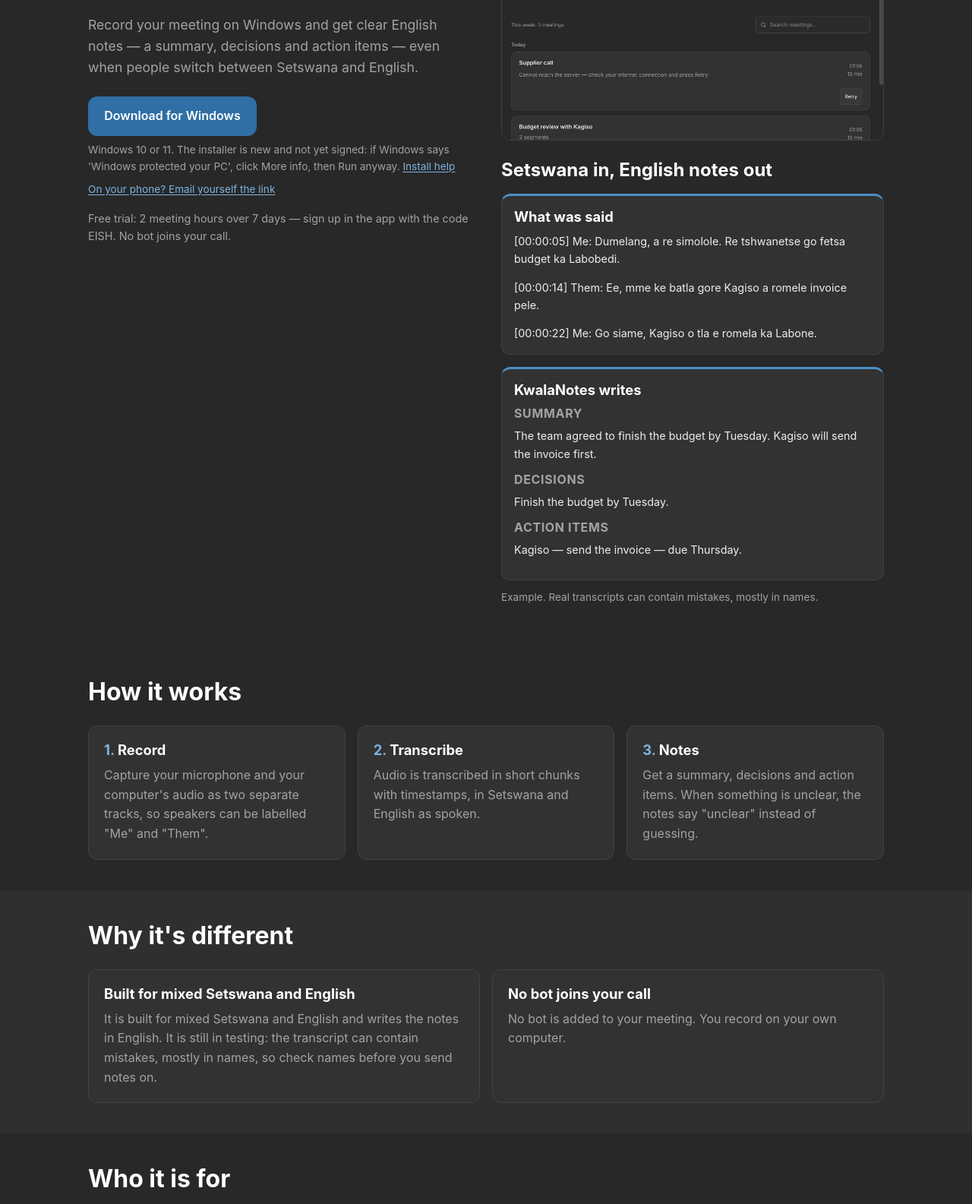
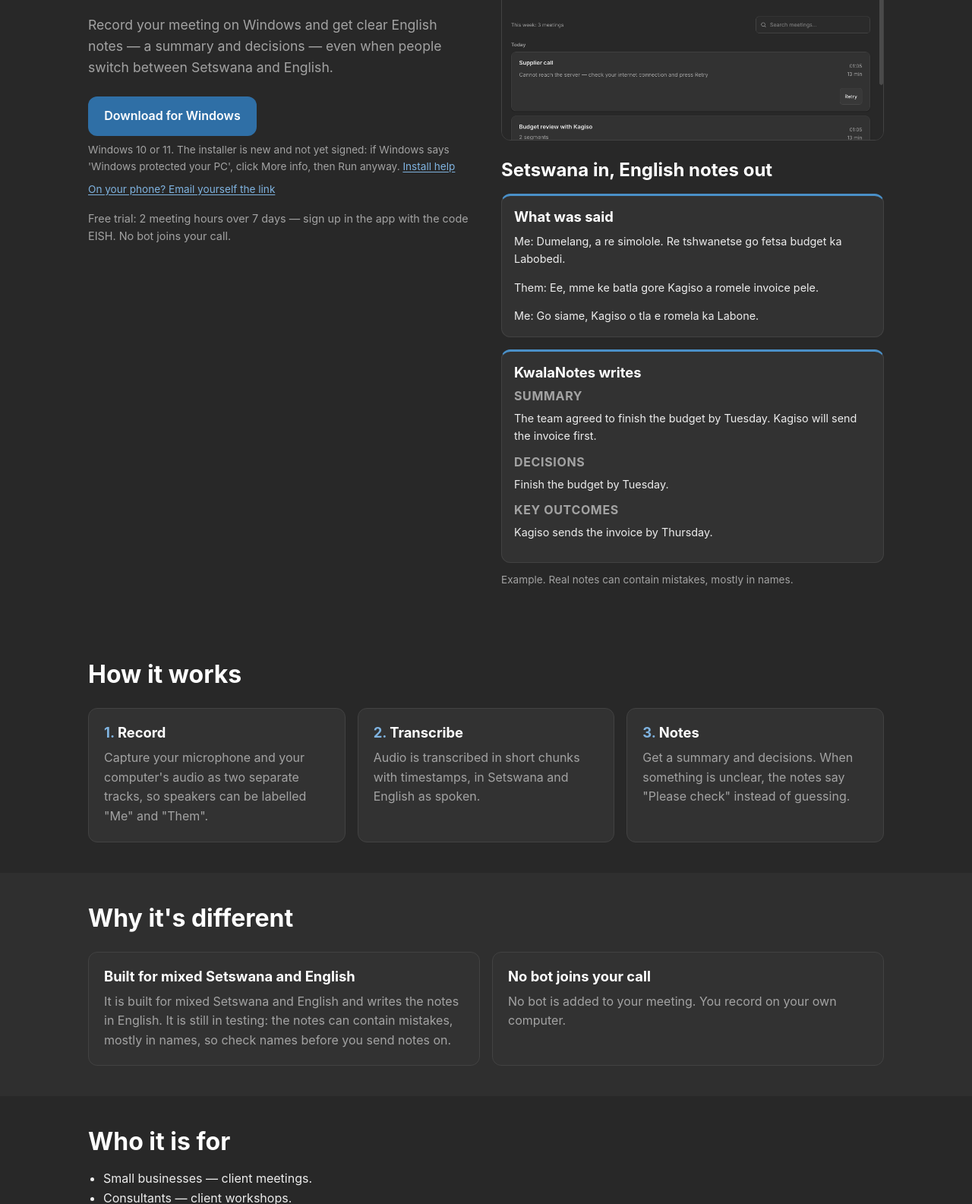
Before and after one commit to umar-arbi/setswana-notetaker-industry, a plain HTML site: page index.html in a window 1280 px wide. Shown: the part 292-1877 px from the top of the page at 76% size. Drawn offline with Linux system fonts and the light colour scheme; no server answers.

Commit message:
site: c9f4fc1

```diff
--- a/index.html
+++ b/index.html
@@ -43,7 +43,7 @@
         <div class="hero-copy">
           <h1>Meeting notes that understand Setswana and English</h1>
           <p class="subline">
-            Record your meeting on Windows and get clear English notes — a summary, decisions and action items — even when people switch between Setswana and English.
+            Record your meeting on Windows and get clear English notes — a summary and decisions — even when people switch between Setswana and English.
           </p>
           <div class="cta-row">
             <div class="download-cta"><a class="button button-primary" href="/download">Download for Windows</a>
@@ -56,11 +56,11 @@
           <img class="hero-app-shot" src="assets/app-home.png" alt="KwalaNotes home screen">
           <h2 id="example-title">Setswana in, English notes out</h2>
           <div class="sample-grid">
-            <article class="notes-card" aria-labelledby="transcript-title">
-              <h3 id="transcript-title">What was said</h3>
-              <p>[00:00:05] Me: Dumelang, a re simolole. Re tshwanetse go fetsa budget ka Labobedi.</p>
-              <p>[00:00:14] Them: Ee, mme ke batla gore Kagiso a romele invoice pele.</p>
-              <p>[00:00:22] Me: Go siame, Kagiso o tla e romela ka Labone.</p>
+            <article class="notes-card" aria-labelledby="spoken-title">
+              <h3 id="spoken-title">What was said</h3>
+              <p>Me: Dumelang, a re simolole. Re tshwanetse go fetsa budget ka Labobedi.</p>
+              <p>Them: Ee, mme ke batla gore Kagiso a romele invoice pele.</p>
+              <p>Me: Go siame, Kagiso o tla e romela ka Labone.</p>
             </article>
             <article class="notes-card" aria-labelledby="sample-title">
               <h3 id="sample-title">KwalaNotes writes</h3>
@@ -73,12 +73,12 @@
                   <p>Finish the budget by Tuesday.</p>
                 </section>
                 <section class="notes-block">
-                  <h4>Action items</h4>
-                  <p>Kagiso — send the invoice — due Thursday.</p>
+                  <h4>Key outcomes</h4>
+                  <p>Kagiso sends the invoice by Thursday.</p>
                 </section>
               </article>
             </div>
-            <p class="example-caption">Example. Real transcripts can contain mistakes, mostly in names.</p>
+            <p class="example-caption">Example. Real notes can contain mistakes, mostly in names.</p>
         </section>
       </div>
     </section>
@@ -103,8 +103,8 @@
           <li class="step">
             <h3>Notes</h3>
             <p>
-              Get a summary, decisions and action items. When something is
-              unclear, the notes say "unclear" instead of guessing.
+              Get a summary and decisions. When something is
+              unclear, the notes say "Please check" instead of guessing.
             </p>
           </li>
         </ol>
@@ -118,7 +118,7 @@
           <li class="feature">
             <h3>Built for mixed Setswana and English</h3>
             <p>
-              It is built for mixed Setswana and English and writes the notes in English. It is still in testing: the transcript can contain mistakes, mostly in names, so check names before you send notes on.
+              It is built for mixed Setswana and English and writes the notes in English. It is still in testing: the notes can contain mistakes, mostly in names, so check names before you send notes on.
             </p>
           </li>
           <li class="feature">
```
Also changed, not shown: faq.html (+9 -9 lines), help.html (+3 -3 lines).
